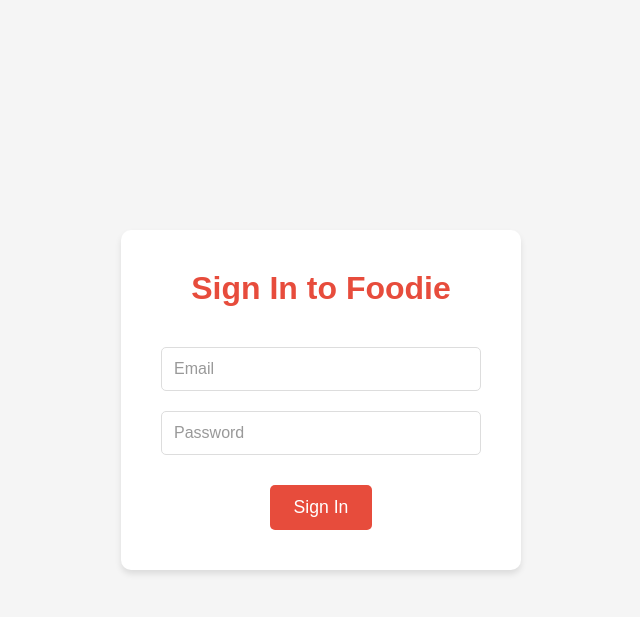
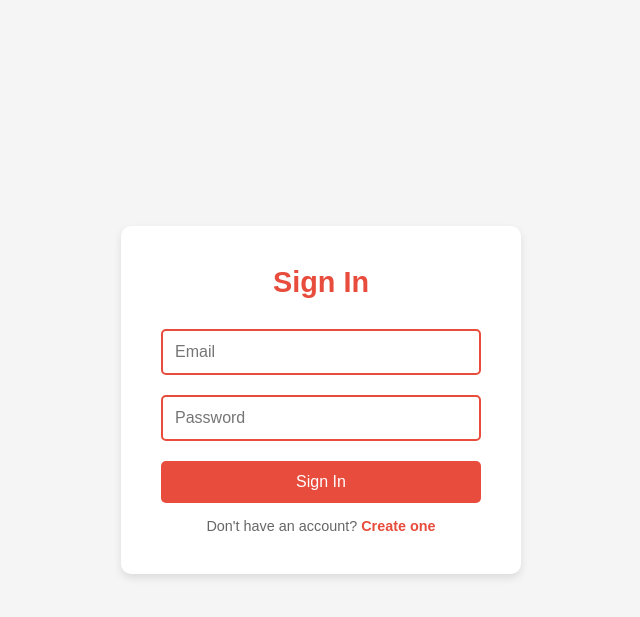
Before and after one commit to JobCorpz/Food-Advisor, a PHP site: page /Food-Advisor/login.php in a window 1280 px wide. Shown: the top 617 px of the page, without its empty margins (319-959 px from the left). Run offline with PHP 8.4, Linux system fonts and the light colour scheme.

Commit message:
updated login

```diff
--- a/login.css
+++ b/login.css
@@ -1,4 +1,3 @@
-/* Reset default margins and padding */
 * {
     margin: 0;
     padding: 0;
@@ -8,66 +7,97 @@
 body {
     font-family: Arial, sans-serif;
     background-color: #f5f5f5;
-    min-height: 100vh;
     display: flex;
     justify-content: center;
     align-items: center;
+    min-height: 100vh;
 }
 
-form {
-    background-color: #fff;
+.container {
+    background-color: white;
     padding: 40px;
     border-radius: 10px;
-    box-shadow: 0 4px 6px rgba(0, 0, 0, 0.1);
+    box-shadow: 0 4px 8px rgba(0, 0, 0, 0.1);
     width: 100%;
     max-width: 400px;
+}
+
+.form-container {
     text-align: center;
 }
 
+h2 {
+    color: #e74c3c;
+    margin-bottom: 20px;
+    font-size: 1.8em;
+}
+
+input[type="text"],
 input[type="email"],
 input[type="password"] {
     width: 100%;
     padding: 12px;
     margin: 10px 0;
-    border: 1px solid #ddd;
+    border: 2px solid #e74c3c;
     border-radius: 5px;
     font-size: 1em;
-    color: #333;
+    outline: none;
+    transition: border-color 0.2s;
 }
 
-input[type="email"]::placeholder,
-input[type="password"]::placeholder {
-    color: #999;
+input[type="text"]:focus,
+input[type="email"]:focus,
+input[type="password"]:focus {
+    border-color: #c0392b;
 }
 
 button {
+    width: 100%;
+    padding: 12px;
     background-color: #e74c3c;
     color: white;
     border: none;
-    padding: 12px 24px;
-    font-size: 1.1em;
     border-radius: 5px;
+    font-size: 1em;
     cursor: pointer;
-    margin-top: 20px;
-    transition: transform 0.2s;
+    margin-top: 10px;
+    transition: background-color 0.2s;
 }
 
 button:hover {
-    transform: scale(1.05);
+    background-color: #c0392b;
 }
 
 .error {
     color: #e74c3c;
+    background-color: #f8d7da;
+    padding: 10px;
+    border-radius: 5px;
+    margin-bottom: 15px;
     font-size: 0.9em;
+}
+
+.success {
+    color: #28a745;
+    background-color: #d4edda;
+    padding: 10px;
+    border-radius: 5px;
     margin-bottom: 15px;
+    font-size: 0.9em;
+}
+
+.toggle-text {
+    margin-top: 15px;
+    color: #666;
+    font-size: 0.9em;
+}
+
+.toggle-text a {
+    color: #e74c3c;
+    text-decoration: none;
     font-weight: bold;
 }
 
-form::before {
-    content: "Sign In to Foodie";
-    display: block;
-    color: #e74c3c;
-    font-size: 2em;
-    margin-bottom: 30px;
-    font-weight: bold;
+.toggle-text a:hover {
+    text-decoration: underline;
 }
--- a/login.php
+++ b/login.php
@@ -9,9 +9,12 @@
     die("Connection failed: " . $e->getMessage());
 }
 
-$error = '';
+$login_error = '';
+$register_error = '';
+$register_success = '';
 
-if (isset($_POST['submit'])) {
+// Handle login
+if (isset($_POST['login_submit'])) {
     $email = $_POST['email'];
     $password = $_POST['password'];
 
@@ -24,31 +27,93 @@
         // Successful login
         $_SESSION['user_id'] = $user['id'];
         $_SESSION['user_name'] = $user['name'];
-        header("Location: preference.php"); // Redirect to a dashboard or home page
+        header("Location: preference.php");
         exit();
     } else {
-        $error = "Invalid email or password.";
+        $login_error = "Invalid email or password.";
+    }
+}
+
+// Handle registration
+if (isset($_POST['register_submit'])) {
+    $name = trim($_POST['name']);
+    $email = trim($_POST['email']);
+    $password = $_POST['password'];
+    $confirm_password = $_POST['confirm_password'];
+
+    // Validation
+    if (empty($name) || empty($email) || empty($password) || empty($confirm_password)) {
+        $register_error = "All fields are required.";
+    } elseif ($password !== $confirm_password) {
+        $register_error = "Passwords do not match.";
+    } elseif (!filter_var($email, FILTER_VALIDATE_EMAIL)) {
+        $register_error = "Invalid email format.";
+    } else {
+        // Check if email already exists
+        $stmt = $pdo->prepare("SELECT COUNT(*) FROM users WHERE email = :email");
+        $stmt->execute([':email' => $email]);
+        if ($stmt->fetchColumn() > 0) {
+            $register_error = "Email already registered.";
+        } else {
+            // Register new user
+            $hashed_password = password_hash($password, PASSWORD_DEFAULT);
+            $stmt = $pdo->prepare("INSERT INTO users (name, email, password) VALUES (:name, :email, :password)");
+            $stmt->execute([':name' => $name, ':email' => $email, ':password' => $hashed_password]);
+            $register_success = "Account created successfully! Please sign in.";
+        }
     }
 }
 ?>
+
 <!DOCTYPE html>
 <html lang="en">
 <head>
     <meta charset="UTF-8">
     <meta name="viewport" content="width=device-width, initial-scale=1.0">
-    <title>Foodie - Login</title>
+    <title>Foodie - Login / Register</title>
     <link rel="stylesheet" href="login.css">
 </head>
 <body>
-    <form method="post">
-        <?php if ($error): ?>
-            <p class="error"><?php echo $error; ?></p>
-        <?php endif; ?>
-        <input type="email" name="email" placeholder="Email" required>
-        <br>
-        <input type="password" name="password" placeholder="Password" required>
-        <br>
-        <button type="submit" name="submit">Sign In</button>
-    </form>
+    <div class="container">
+        <!-- Login Form -->
+        <div class="form-container" id="login-form">
+            <h2>Sign In</h2>
+            <?php if ($login_error): ?>
+                <p class="error"><?php echo $login_error; ?></p>
+            <?php endif; ?>
+            <?php if ($register_success): ?>
+                <p class="success"><?php echo $register_success; ?></p>
+            <?php endif; ?>
+            <form method="post">
+                <input type="email" name="email" placeholder="Email" required>
+                <input type="password" name="password" placeholder="Password" required>
+                <button type="submit" name="login_submit">Sign In</button>
+                <p class="toggle-text">Don't have an account? <a href="#" onclick="toggleForm('register')">Create one</a></p>
+            </form>
+        </div>
+
+        <!-- Registration Form -->
+        <div class="form-container" id="register-form" style="display: none;">
+            <h2>Create Account</h2>
+            <?php if ($register_error): ?>
+                <p class="error"><?php echo $register_error; ?></p>
+            <?php endif; ?>
+            <form method="post">
+                <input type="text" name="name" placeholder="Full Name" required>
+                <input type="email" name="email" placeholder="Email" required>
+                <input type="password" name="password" placeholder="Password" required>
+                <input type="password" name="confirm_password" placeholder="Confirm Password" required>
+                <button type="submit" name="register_submit">Register</button>
+                <p class="toggle-text">Already have an account? <a href="#" onclick="toggleForm('login')">Sign in</a></p>
+            </form>
+        </div>
+    </div>
+
+    <script>
+        function toggleForm(form) {
+            document.getElementById('login-form').style.display = form === 'login' ? 'block' : 'none';
+            document.getElementById('register-form').style.display = form === 'register' ? 'block' : 'none';
+        }
+    </script>
 </body>
 </html>
```
